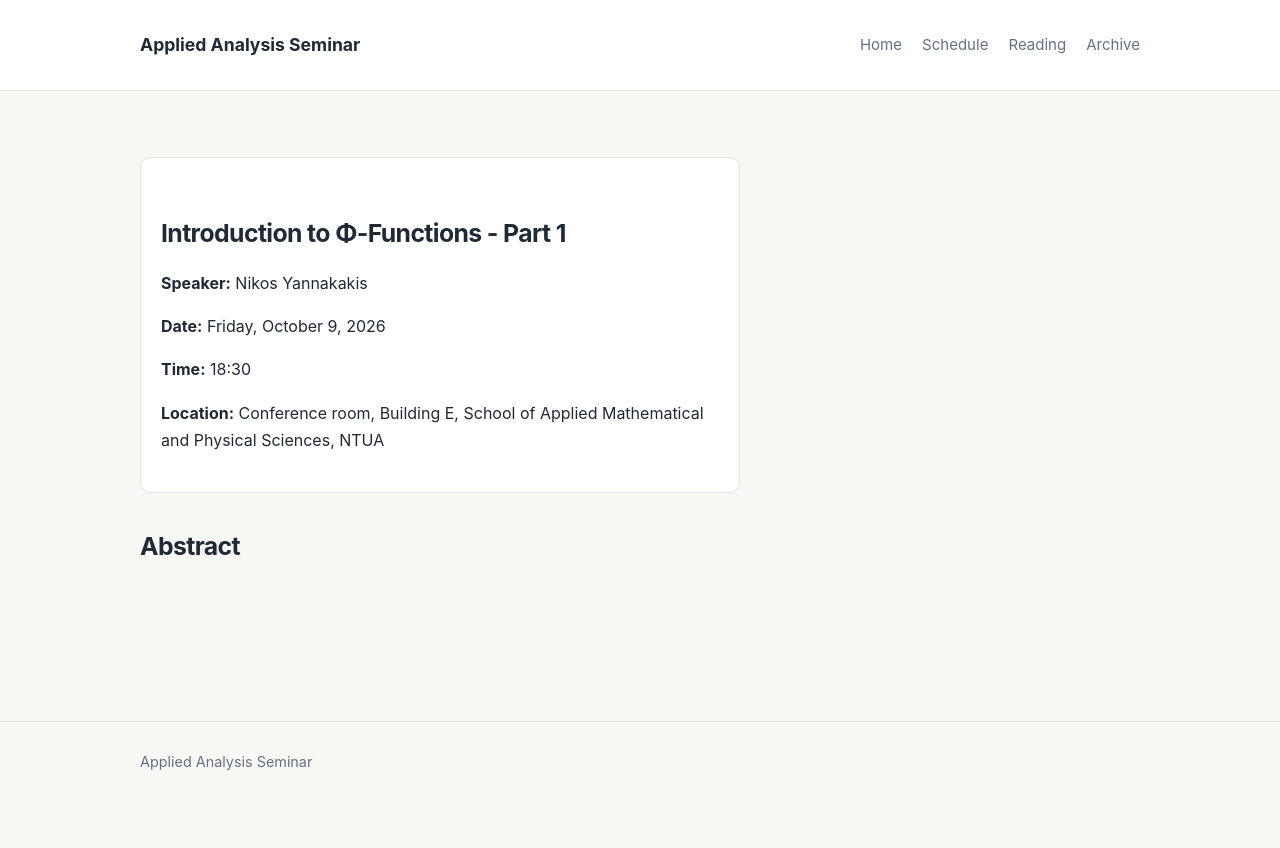
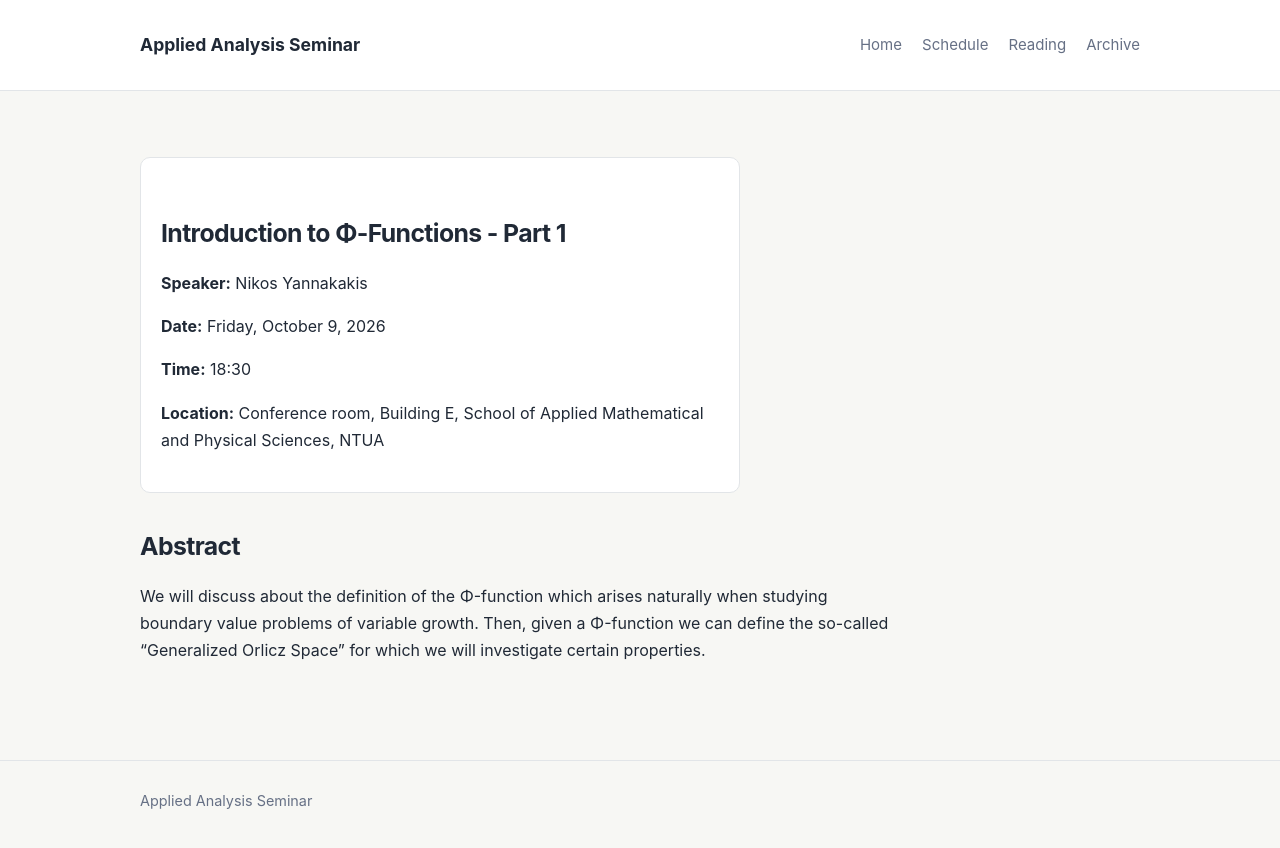
Before and after one commit to gvpantazis/math-seminar, a Jekyll site: the page built from _talks/2026-10-20-example.md, in a window 1280 px wide. Shown: the top 848 px of the page. Built offline with Jekyll 4.4.1, drawn with Linux system fonts in a browser that asks for light colours.

Commit message:
Update 2026-10-20-example.md

```diff
--- a/_talks/2026-10-20-example.md
+++ b/_talks/2026-10-20-example.md
@@ -10,3 +10,7 @@ categories:
   - Analysis
   - PDEs
 ---
+
+We will discuss about the definition of the Φ-function which arises naturally when studying boundary
+value problems of variable growth. Then, given a Φ-function we can define the so-called
+"Generalized Orlicz Space" for which we will investigate certain properties.
```
